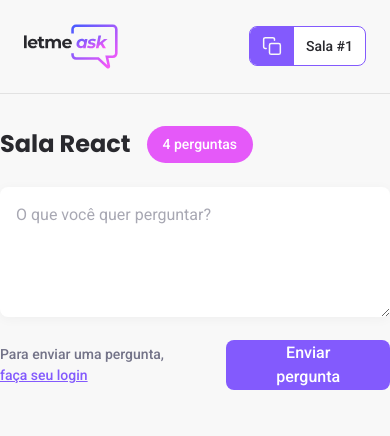
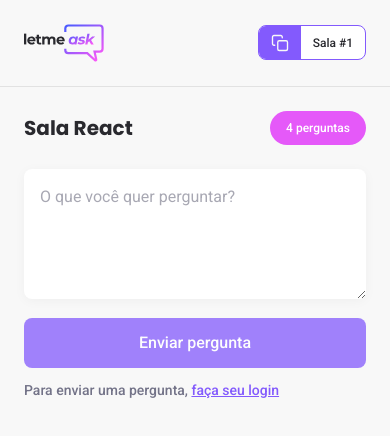
Before and after one commit to gmass0n/leatmeask, a React (Create React App) app: page /rooms/1 in a window 390 px wide. Shown: the top 436 px of the page. Built offline with nearby package versions, Linux system fonts and the light colour scheme; no server answers.

Commit message:
feat: Finshes room page styles and responsivity

```diff
--- a/src/components/RoomCode/styles.ts
+++ b/src/components/RoomCode/styles.ts
@@ -43,4 +43,18 @@ export const Container = styled.button`
     text-overflow: ellipsis;
     white-space: nowrap;
   }
+
+  @media (max-width: 550px) {
+    height: 35px;
+
+    > div {
+      img {
+        height: 18px;
+      }
+    }
+
+    span {
+      font-size: 12px;
+    }
+  }
 `;
--- a/src/hooks/auth.tsx
+++ b/src/hooks/auth.tsx
@@ -5,7 +5,7 @@ import { auth, firebase } from "../services/firebase";
 interface User {
   id: string;
   name: string;
-  avatar: string | null;
+  avatar: string;
 }
 
 interface IAuthContextData {
@@ -37,7 +37,7 @@ const AuthProvider: React.FC = ({ children }) => {
 
       const data = {
         name: displayName || email!,
-        avatar: photoURL,
+        avatar: photoURL!,
         id: uid,
       };
 
--- a/src/pages/Room/index.tsx
+++ b/src/pages/Room/index.tsx
@@ -1,18 +1,78 @@
+import { FormEvent, useRef, useState } from "react";
 import { useParams } from "react-router-dom";
+import { useToast } from "@chakra-ui/react";
 
 import logoImg from "../../assets/images/logo.svg";
 
 import { Button } from "../../components/Button";
 import { RoomCode } from "../../components/RoomCode";
 
+import { useAuth } from "../../hooks/auth";
+
 import { Container, Header, Content } from "./styles";
+import { database } from "../../services/firebase";
 
 interface ParamsProps {
   id: string;
 }
 
 export const Room: React.FC = () => {
+  const { user } = useAuth();
+
   const params = useParams<ParamsProps>();
+  const toast = useToast();
+
+  const newQuestionRef = useRef<HTMLTextAreaElement>(null);
+
+  const [isSendingNewQuestion, setIsSendingNewQuestion] = useState(false);
+
+  async function handleSendNewQuestion(
+    event: FormEvent<HTMLFormElement>
+  ): Promise<void> {
+    try {
+      event.preventDefault();
+
+      setIsSendingNewQuestion(true);
+
+      const newQuestion = newQuestionRef.current?.value;
+
+      if (!newQuestionRef.current || newQuestion?.trim() === "") return;
+
+      if (!user) {
+        toast({
+          title: "Ops, ocorreu um imprevisto!",
+          description: "Você precisa esta logado para criar uma nova pergunta.",
+          status: "error",
+          position: "top-right",
+          isClosable: true,
+        });
+      }
+
+      const question = {
+        content: newQuestion,
+        author: {
+          name: user!.name,
+          avatar: user!.avatar,
+        },
+        isHighlighted: false,
+        isAnswered: false,
+      };
+
+      await database.ref(`rooms/${params.id}/questions`).push(question);
+
+      newQuestionRef.current.value = "";
+    } catch (error) {
+      toast({
+        title: "Ops, ocorreu um erro!",
+        description: "Não foi possível criar uma nova pergunta.",
+        status: "error",
+        position: "top-right",
+        isClosable: true,
+      });
+    } finally {
+      setIsSendingNewQuestion(false);
+    }
+  }
 
   return (
     <Container>
@@ -26,21 +86,40 @@ export const Room: React.FC = () => {
 
       <Content>
         <header>
-          <h1>Sala React</h1>
+          <div>
+            <h1>Sala React</h1>
+          </div>
 
           <span>4 perguntas</span>
         </header>
 
-        <form>
-          <textarea placeholder="O que você quer perguntar?" />
+        <form onSubmit={handleSendNewQuestion}>
+          <textarea
+            placeholder="O que você quer perguntar?"
+            ref={newQuestionRef}
+          />
 
           <footer>
-            <span>
-              Para enviar uma pergunta,{" "}
-              <button type="button">faça seu login</button>
-            </span>
+            {user ? (
+              <div>
+                <img src={user.avatar} alt={user.name} />
 
-            <Button type="submit">Enviar pergunta</Button>
+                <span>{user.name}</span>
+              </div>
+            ) : (
+              <span>
+                Para enviar uma pergunta,{" "}
+                <button type="button">faça seu login</button>
+              </span>
+            )}
+
+            <Button
+              type="submit"
+              disabled={!user}
+              isLoading={isSendingNewQuestion}
+            >
+              Enviar pergunta
+            </Button>
           </footer>
         </form>
       </Content>
--- a/src/pages/Room/styles.ts
+++ b/src/pages/Room/styles.ts
@@ -16,25 +16,40 @@ export const Header = styled.header`
 
     > img {
       max-height: 45px;
+      margin-right: 48px;
+
+      @media (max-width: 550px) {
+        max-height: 38px;
+      }
     }
   }
 `;
 
 export const Content = styled.main`
   max-width: 800px;
+  padding: 24px;
   margin: 0 auto;
 
   > header {
     display: flex;
     align-items: center;
 
-    margin: 32px 0 24px;
+    margin-bottom: 24px;
+
+    > div {
+      flex: 1;
+      margin-right: 24px;
 
       h1 {
         font-family: "Poppins", sans-serif;
         font-weight: 700;
         font-size: 24px;
         color: ${({ theme }) => theme.colors.dark};
+
+        @media (max-width: 550px) {
+          font-size: 20px;
+        }
+      }
     }
 
     span {
@@ -45,6 +60,10 @@ export const Content = styled.main`
       color: ${({ theme }) => theme.colors.heading};
       font-weight: 500;
       font-size: 14px;
+
+      @media (max-width: 550px) {
+        font-size: 12px;
+      }
     }
   }
 
@@ -70,9 +89,35 @@ export const Content = styled.main`
       justify-content: space-between;
       align-items: center;
 
-      margin-top: 16px;
+      margin-top: 12px;
+
+      > div {
+        display: flex;
+        align-items: center;
+
+        flex: 1;
+        margin-right: 24px;
+
+        img {
+          width: 32px;
+          height: 32px;
+          border-radius: 50%;
+        }
 
         span {
+          color: ${({ theme }) => theme.colors.dark};
+          margin-left: 8px;
+          font-weight: 500;
+          font-size: 14px;
+
+          max-width: 100%;
+          overflow: hidden;
+          white-space: nowrap;
+          text-overflow: ellipsis;
+        }
+      }
+
+      > span {
         font-size: 14px;
         font-weight: 500;
         color: ${({ theme }) => theme.colors.darkGray};
@@ -93,6 +138,29 @@ export const Content = styled.main`
           }
         }
       }
+
+      @media (max-width: 500px) {
+        justify-content: flex-start;
+        align-items: stretch;
+        flex-direction: column-reverse;
+
+        > div {
+          margin-right: 0;
+
+          img {
+            width: 28px;
+            height: 28px;
+          }
+
+          span {
+            font-size: 14px;
+          }
+        }
+
+        > button {
+          margin-bottom: 12px;
+        }
+      }
     }
   }
 `;
```
Lines whose indentation alone changed are shown as unchanged.
